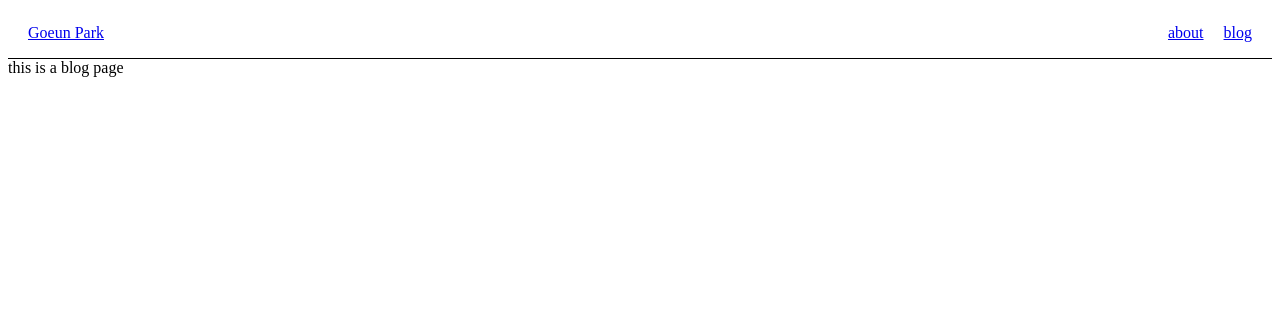
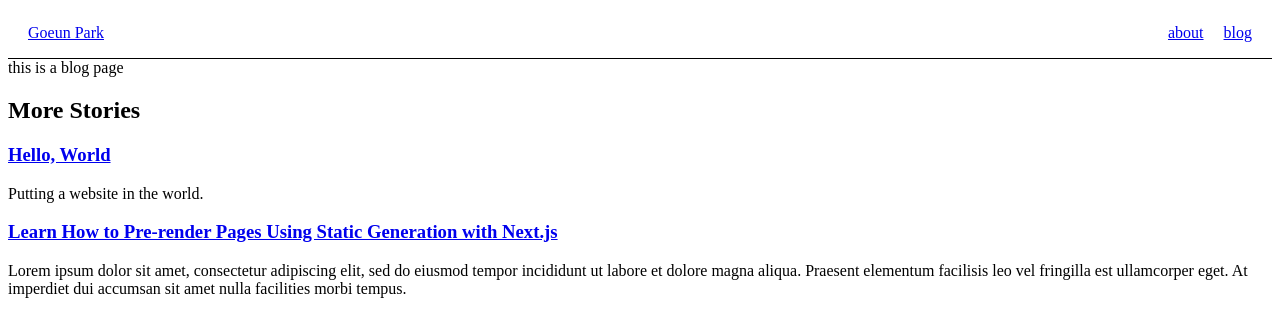
Before and after one commit to goeunpark/personal-site, a Next.js app: page /blog in a window 1280 px wide. Shown: the top 336 px of the page. Built offline with nearby package versions, Linux system fonts and the light colour scheme.

Commit message:
it connects *sobs*

```diff
--- a/_posts/hello-world.md
+++ b/_blog/hello-world.md
@@ -2,12 +2,11 @@
 title: 'Hello, World'
 excerpt: 'Putting a website in the world.'
 date: '2020-03-16T05:35:07.322Z'
-author:
-  name: Goeun
+author: Goeun
 ---
 
 Hi. Welcome to my homepage.
 
 This website is created using Next.js and deployed on Vercel, which in turn is hosted by Amazon Web Services (AWS). I am writing this from my computer in Seattle, WA. The computer that is loading this page on your phone or laptop or desktop lives in one of [these cities](https://vercel.com/docs/concepts/edge-network/regions#region-list).
 
-I digress. This entire website was overkill and I wouldn't do this again.
+This entire website was overkill and I wouldn't do this again.
--- a/_posts/pre-rendering.md
+++ b/_blog/pre-rendering.md
@@ -2,8 +2,7 @@
 title: 'Learn How to Pre-render Pages Using Static Generation with Next.js'
 excerpt: 'Lorem ipsum dolor sit amet, consectetur adipiscing elit, sed do eiusmod tempor incididunt ut labore et dolore magna aliqua. Praesent elementum facilisis leo vel fringilla est ullamcorper eget. At imperdiet dui accumsan sit amet nulla facilities morbi tempus.'
 date: '2020-03-16T05:35:07.322Z'
-author:
-  name: Tim Neutkens
+author: Tim Neutkens
 
 ---
 Next.js has two forms of pre-rendering: **Static Generation** and **Server-side Rendering**. The difference is in **when** it generates the HTML for a page.
--- /dev/null
+++ b/src/components/PostIndex.tsx
@@ -0,0 +1,38 @@
+import PostPreview from "./PostPreview";
+
+type Post = {
+  slug: string;
+  title: string;
+  date: string;
+  author: string;
+  excerpt: string;
+  content: string;
+};
+
+type Props = {
+  posts: Post[];
+};
+
+const PostIndex = ({ posts }: Props) => {
+  return (
+    <section>
+      <h2 className="mb-8 text-5xl md:text-7xl font-bold tracking-tighter leading-tight">
+        More Stories
+      </h2>
+      <div className="grid grid-cols-1 md:grid-cols-2 md:gap-x-16 lg:gap-x-32 gap-y-20 md:gap-y-32 mb-32">
+        {posts.map((post) => (
+          <PostPreview
+            key={post.slug}
+            title={post.title}
+            date={post.date}
+            author={post.author}
+            slug={post.slug}
+            excerpt={post.excerpt}
+          />
+        ))}
+      </div>
+    </section>
+  );
+};
+
+export default PostIndex;
--- /dev/null
+++ b/src/components/PostPreview.tsx
@@ -0,0 +1,28 @@
+import Link from "next/link";
+
+type Props = {
+  title: string;
+  date: string;
+  excerpt: string;
+  author: string;
+  slug: string;
+};
+
+const PostPreview = ({ title, date, excerpt, author, slug }: Props) => {
+  return (
+    <div>
+      <h3 className="text-3xl mb-3 leading-snug">
+        <Link
+          as={`/blog/${slug}`}
+          href="/blog/[slug]"
+          className="hover:underline"
+        >
+          {title}
+        </Link>
+      </h3>
+      <p className="text-lg leading-relaxed mb-4">{excerpt}</p>
+    </div>
+  );
+};
+
+export default PostPreview;
--- a/src/lib/api.ts
+++ b/src/lib/api.ts
@@ -2,7 +2,7 @@ import fs from "fs";
 import { join } from "path";
 import matter from "gray-matter";
 
-const postsDirectory = join(process.cwd(), "_posts");
+const postsDirectory = join(process.cwd(), "_blog");
 
 export function getPostSlugs() {
   return fs.readdirSync(postsDirectory);
--- a/src/pages/blog/index.tsx
+++ b/src/pages/blog/index.tsx
@@ -1,12 +1,44 @@
 import type { NextPage } from "next";
+import { getAllPosts } from "../../lib/api";
 import Layout from "../../components/Layout";
+import PostIndex from "../../components/PostIndex";
 
-const Blog: NextPage = () => {
+type Post = {
+  slug: string;
+  title: string;
+  date: string;
+  author: string;
+  excerpt: string;
+  content: string;
+};
+
+type Props = {
+  allPosts: Post[];
+};
+const Blog = ({ allPosts }: Props) => {
+  const posts = allPosts;
+
   return (
     <Layout>
       <div className="page-content">this is a blog page</div>
+      <PostIndex posts={posts} />
     </Layout>
   );
 };
 
 export default Blog;
+
+export const getStaticProps = async () => {
+  const allPosts = getAllPosts([
+    "title",
+    "date",
+    "slug",
+    "author",
+    "coverImage",
+    "excerpt",
+  ]);
+
+  return {
+    props: { allPosts },
+  };
+};
```
